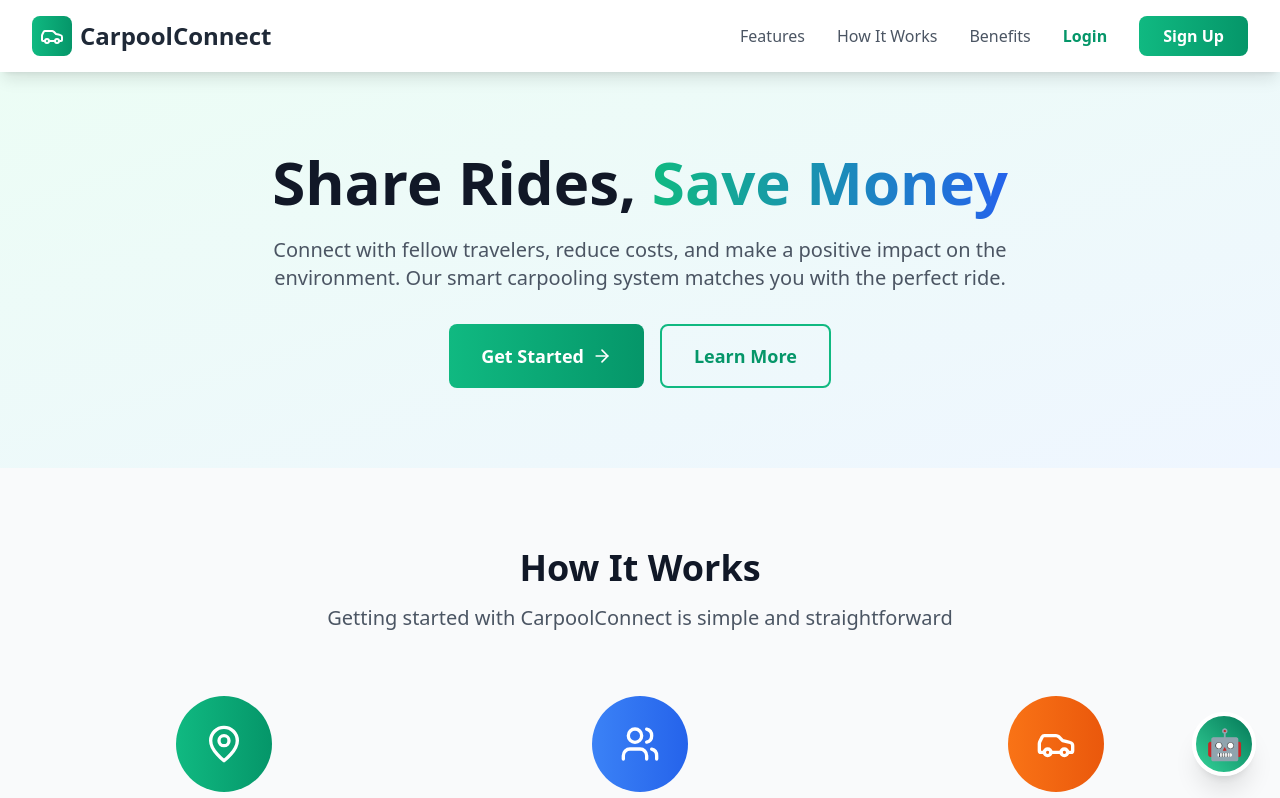
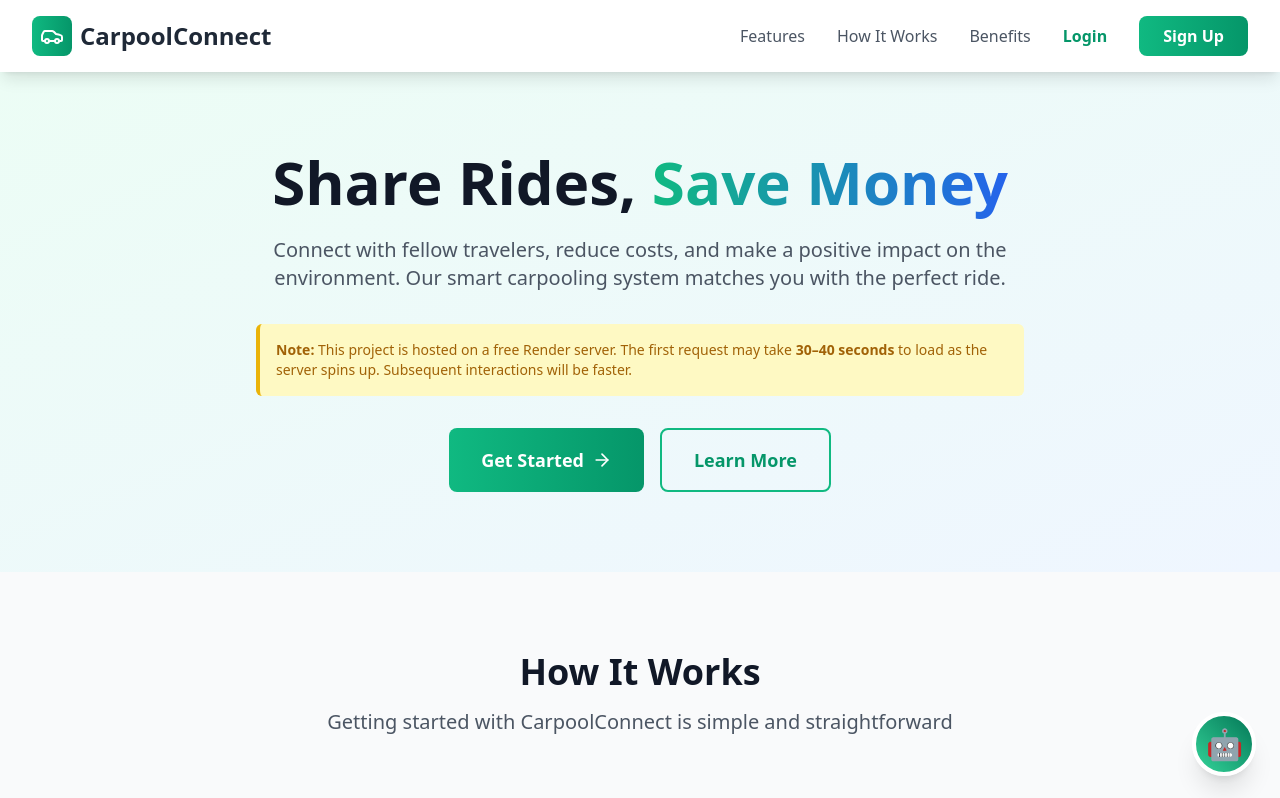
Before and after one commit to CoDe-WiZaDd-18-DOTCOM/Carpooling-Frontend, a React (Vite) app: page / in a window 1280 px wide. Shown: the top 798 px of the page. Built offline with nearby package versions, Linux system fonts and the light colour scheme.

Commit message:
enchancements

```diff
--- a/src/pages/landing.jsx
+++ b/src/pages/landing.jsx
@@ -209,6 +209,10 @@ function Landing() {
               impact on the environment. Our smart carpooling system matches you
               with the perfect ride.
             </p>
+            <div className="mb-8 max-w-3xl mx-auto bg-yellow-100 border-l-4 border-yellow-500 text-yellow-700 p-4 rounded-md text-sm text-left">
+  <strong>Note:</strong> This project is hosted on a free Render server. The first request may take <strong>30–40 seconds</strong> to load as the server spins up. Subsequent interactions will be faster.
+</div>
+
             <div className="flex flex-col sm:flex-row gap-4 justify-center">
               <button
                 onClick={() => {
```
